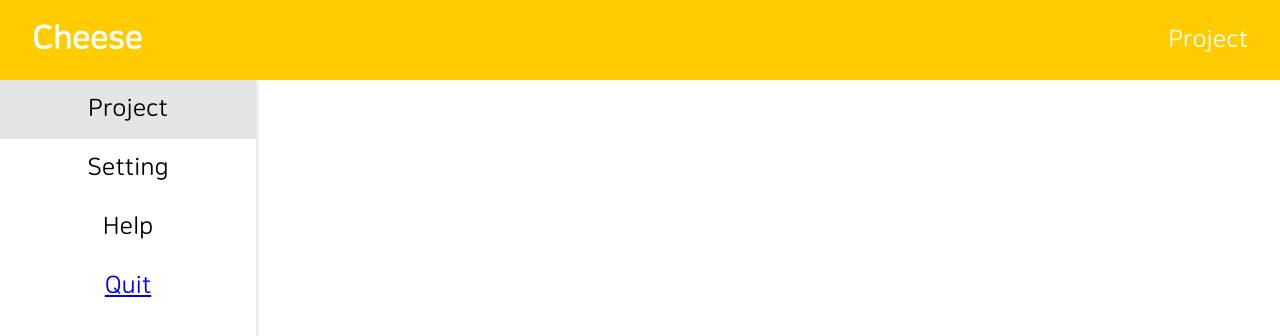
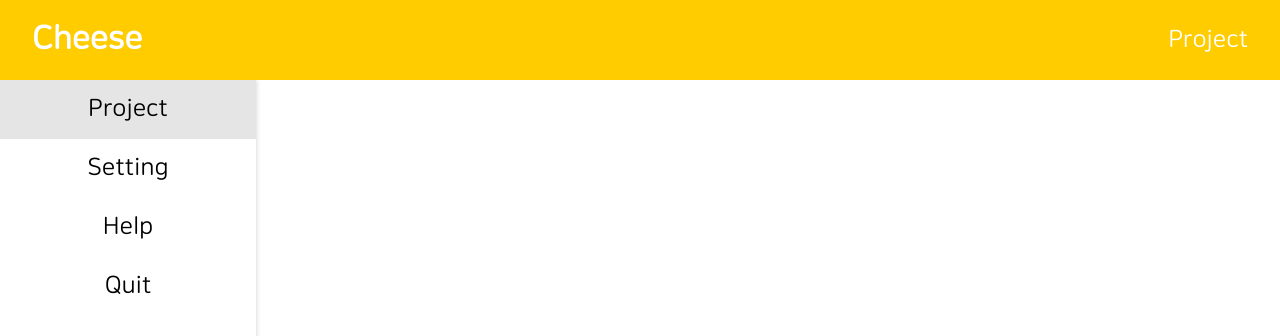
Before and after one commit to nyangnyangpunch/cheese, a website: page static/index.html in a window 1280 px wide. Shown: the top 336 px of the page. Drawn offline with Linux system fonts and the light colour scheme; no server answers.

Commit message:
Update index.html

```diff
--- a/static/index.html
+++ b/static/index.html
@@ -29,7 +29,7 @@
             <div class="drawer-item-name">Help</div>
           </div>
           <div id="menu_quit" class="drawer-item">
-            <div class="drawer-item-name"><a href="#" onclick="location.href='https://www.google.com'">Quit</a></div>
+            <div class="drawer-item-name" onclick="location.href='https://www.google.com'">Quit</div>
           </div>
         </div>
         <div id="content" class="content">
```
